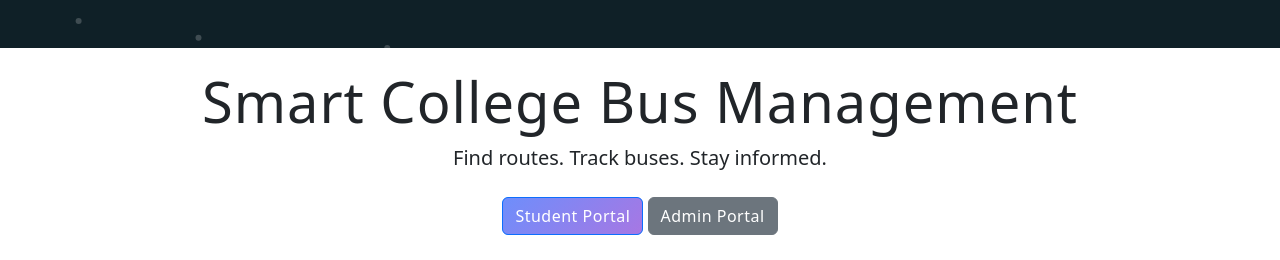
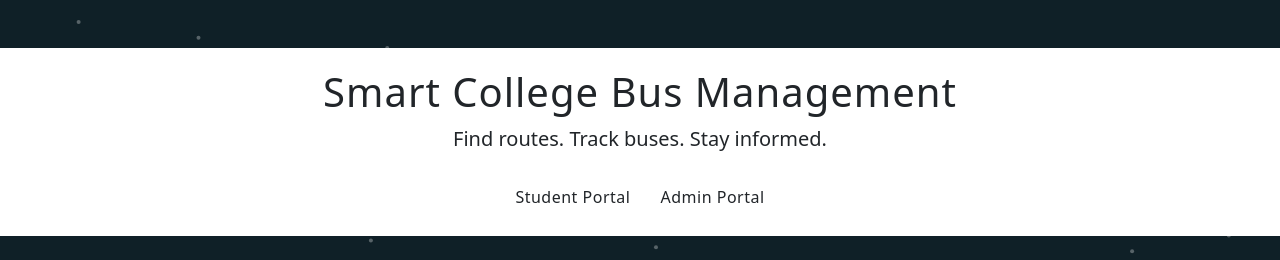
Before and after one commit to AditiJoshi1605/PBL-DAA, a Flask app: page / in a window 1280 px wide. Shown: the top 260 px of the page. Run offline with Flask 3, Linux system fonts and the light colour scheme; some libraries are stand-ins or nearby versions.

Commit message:
Update index.html

```diff
--- a/templates/index.html
+++ b/templates/index.html
@@ -8,49 +8,44 @@
 </head>
 <body>
     <div id="tsparticles"></div>
-
     <div class="container text-center mt-5 reveal">
-        <h1 class="display-4">Smart College Bus Management</h1>
+        <h1 class="display">Smart College Bus Management</h1>
         <p class="lead">Find routes. Track buses. Stay informed.</p>
         <div class="mt-4">
-            <link rel="icon" href="{{ url_for('static', filename='favicon.ico') }}">
-            <a href="{{ url_for('student_dashboard') }}" class="btn btn-primary">Student Portal</a>
-            <a href="{{ url_for('admin_dashboard') }}" class="btn btn-secondary">Admin Portal</a>
-
-        </div>
-        <div class="mt-5">
-            <img src="static/images/bus_map.png" alt="Bus Map" class="img-fluid" style="max-height: 400px;">
+            <!-- <link rel="icon" href="{{ url_for('static',filename='favicon.ico') }}"> -->
+            <a href="{{ url_for('student_dashboard') }}" class="btn stu_btn">Student Portal</a>
+            <a href="{{ url_for('admin_dashboard') }}" class="btn admin_btn">Admin Portal</a>
         </div>
     </div>
 
     <script src="https://cdn.jsdelivr.net/npm/tsparticles@2/tsparticles.bundle.min.js"></script>
     <script>
-        const revealElements = document.querySelectorAll('.reveal');
-        const onScroll = () => {
-            const triggerPoint = window.innerHeight * 0.85;
-            revealElements.forEach(el => {
-                const top = el.getBoundingClientRect().top;
-                el.classList.toggle('active', top < triggerPoint);
+        const revealElements=document.querySelectorAll('.reveal');
+        const onScroll = ()=>{
+            const trigger=window.innerHeight*1;
+            revealElements.forEach(el=>{
+                const top=el.getBoundingClientRect().top;
+                el.classList.toggle('active',top < trigger);
             });
         };
-        window.addEventListener('scroll', onScroll);
+        window.addEventListener('scroll',onScroll);
         onScroll();
 
-        tsParticles.load("tsparticles", {
-            fullScreen: { enable: true, zIndex: -1 },
-            particles: {
-                number: { value: 80 },
-                color: { value: "#ffffff" },
-                shape: { type: "circle" },
-                opacity: { value: 0.2 },
-                size: { value: 3 },
-                move: { enable: true, speed: 1, outModes: { default: "out" } }
+        tsParticles.load("tsparticles",{
+            fullScreen:{enable: true,zIndex:-1},
+            particles:{
+                number:{value:80},
+                color:{value:"#ffffff"},
+                shape:{type:"circle"},
+                opacity:{value:0.3},
+                size:{value:2},
+                move:{enable:true,speed:1,outModes:{default:"out"}}
             },
-            interactivity: {
-                events: { onHover: { enable: true, mode: "repulse" }, resize: true },
-                modes: { repulse: { distance: 100, duration: 0.4 } }
+            interactivity:{
+                events:{onHover:{enable:true,mode:"repulse"},resize:true},
+                modes:{repulse:{distance:100,duration:0.3}}
             },
-            background: { color: "#0f2027" }
+            background: {color:"#0f2027"}
         });
     </script>
 </body>
```
